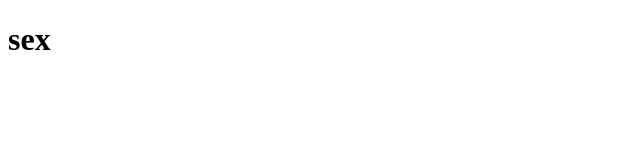
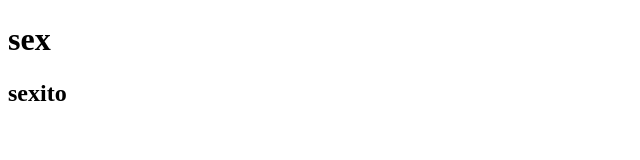
Before and after one commit to matiasdonato/clase10, a plain HTML site: page index.html in a window 1280 px wide. Shown: the full height of the page, 0-640 px from the left. Drawn offline with Linux system fonts and the light colour scheme.

Commit message:
Hola Gorda

```diff
--- a/index.html
+++ b/index.html
@@ -10,6 +10,7 @@
 
 <body>
     <h1>sex</h1>
+    <h2>sexito</h2>
 </body>
 
 </html>
```
